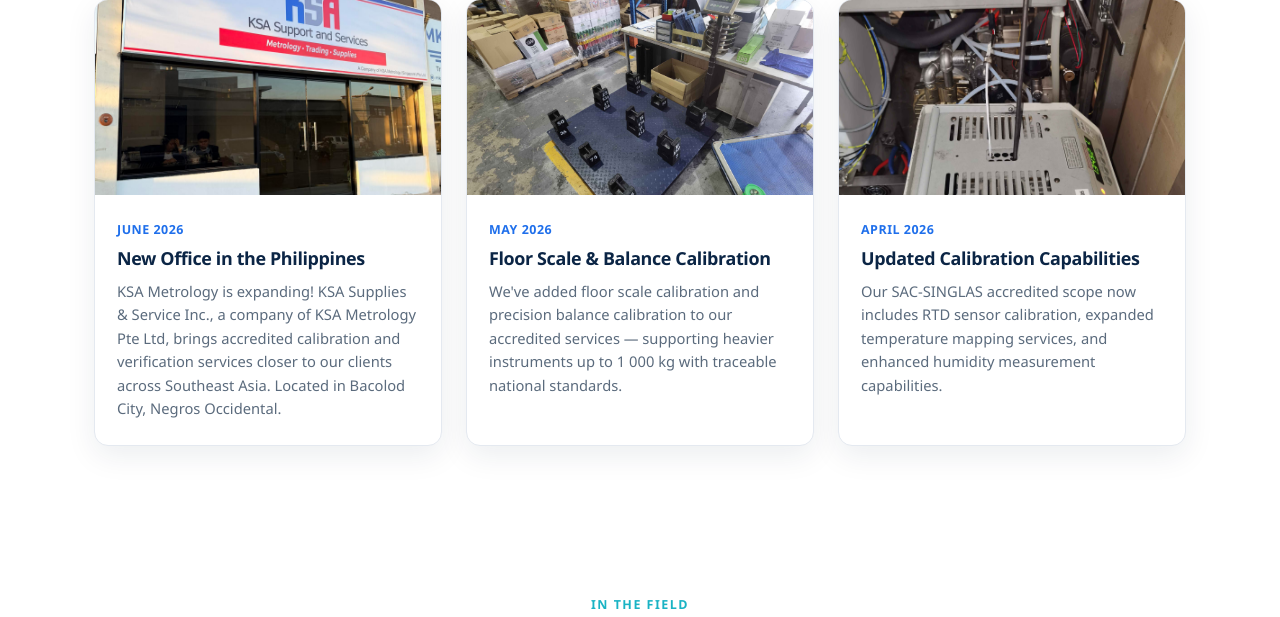
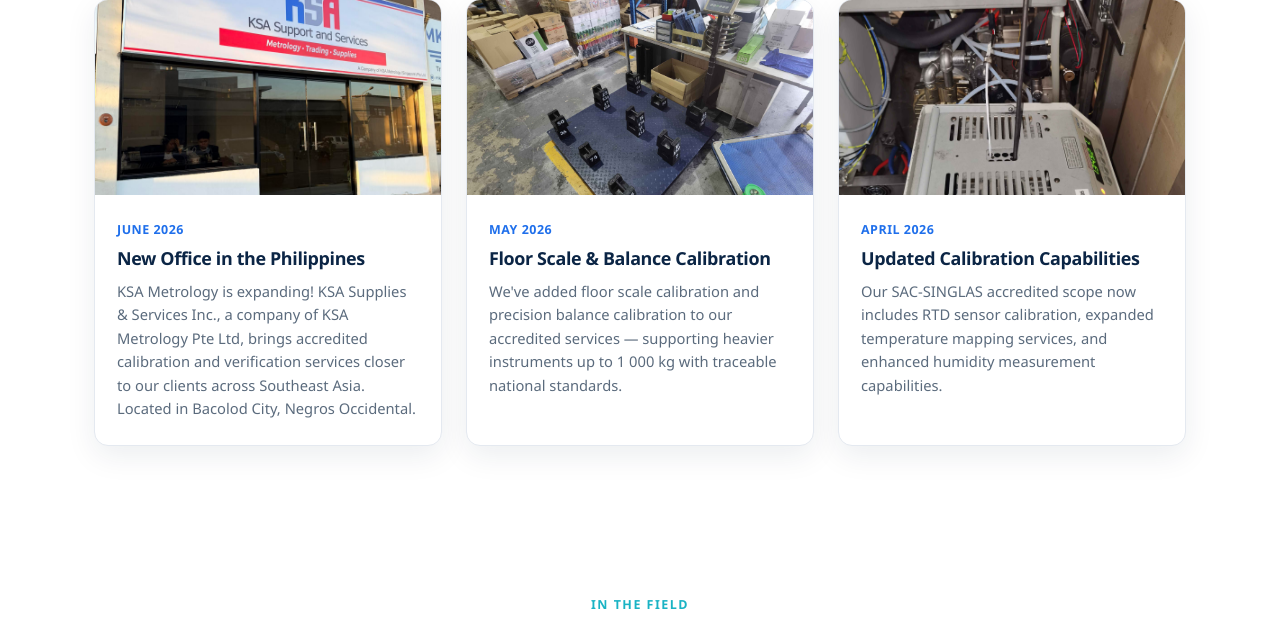
Before and after one commit to Roedil/KSAWebsite, a Flask app: page / in a window 1280 px wide. Shown: the part 3048-3665 px from the top of the page. Run offline with Flask 3, Linux system fonts and the light colour scheme.

Commit message:
Fix Philippines company name to KSA Supplies & Services Inc.

```diff
--- a/app.py
+++ b/app.py
@@ -126,7 +126,7 @@ COMPANY = {
     "website": "www.kalibratesolutions.com",
     "address": "60 Kaki Bukit Place, #06-16 (Lobby A – Exit B), Eunos Techpark, Singapore 415979",
     "ph_address": "Unit 2, Solid Manila Building, Corner Lacson and San Sebastian Streets, Barangay 32, Bacolod City, Negros Occidental 6100, Philippines",
-    "ph_company": "KSA Supplies & Service Inc.",
+    "ph_company": "KSA Supplies & Services Inc.",
     "facebook": "https://www.facebook.com/KSAMetrologyPteLtd",
     "linkedin": "https://www.linkedin.com/company/ksa-metrology-pte-ltd",
     "founded": 2014,
@@ -256,13 +256,13 @@ WHATSNEWS = [
     {
         "date": "June 2026",
         "title": "New Office in the Philippines",
-        "desc": "KSA Metrology is expanding! KSA Supplies & Service Inc., "
+        "desc": "KSA Metrology is expanding! KSA Supplies & Services Inc., "
                 "a company of KSA Metrology Pte Ltd, brings accredited "
                 "calibration and verification services closer to our clients "
                 "across Southeast Asia. Located in Bacolod City, "
                 "Negros Occidental.",
         "img": "photos/NewOffice.jpg",
-        "img_alt": "KSA Supplies & Service Inc. — new office in Bacolod City, Philippines",
+        "img_alt": "KSA Supplies & Services Inc. — new office in Bacolod City, Philippines",
     },
     {
         "date": "May 2026",
--- a/templates/contact.html
+++ b/templates/contact.html
@@ -58,7 +58,7 @@
 
 <section class="map-section">
   <iframe
-    title="KSA Supplies & Service Inc. Philippines location"
+    title="KSA Supplies & Services Inc. Philippines location"
     src="https://www.google.com/maps?q=Solid+Manila+Building+Corner+Lacson+San+Sebastian+Bacolod+City+Negros+Occidental+Philippines&output=embed"
     loading="lazy" referrerpolicy="no-referrer-when-downgrade"></iframe>
 </section>
```
